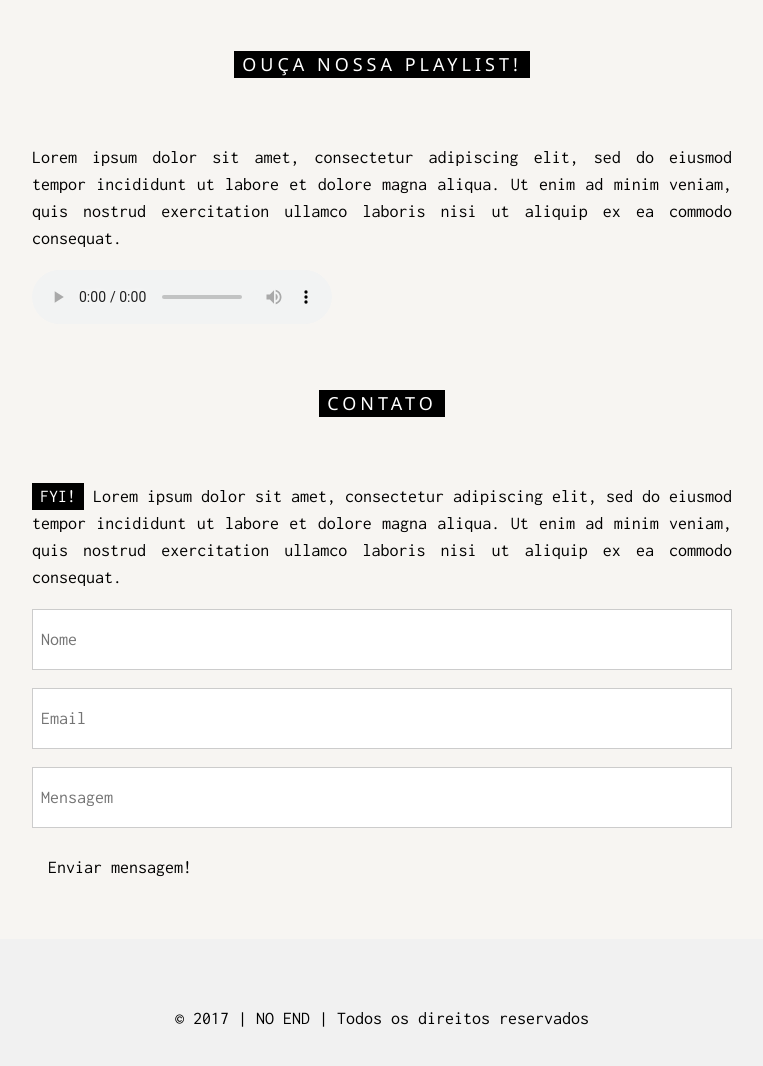
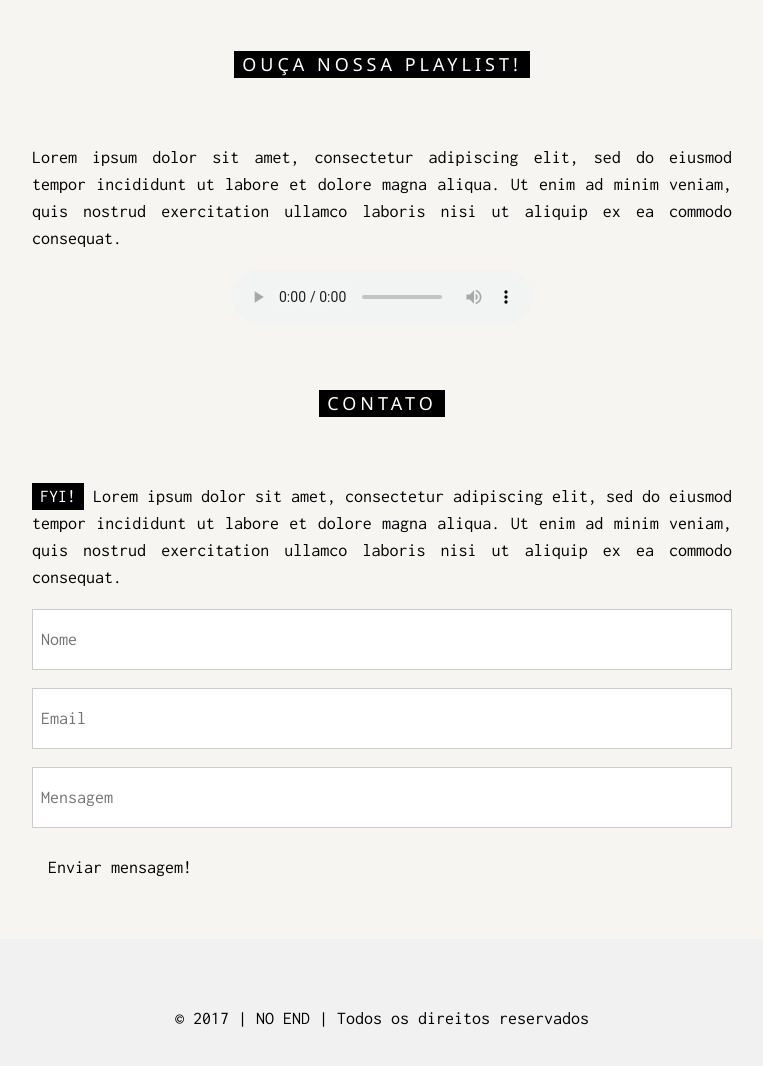
Before and after one commit to nayaragt/noend, a plain HTML site: page index.html in a window 1280 px wide. Shown: the part 1011-2077 px from the top of the page, without its empty margins (258-1021 px from the left). Drawn offline with nearby package versions, Linux system fonts and the light colour scheme.

Commit message:
new index 1

```diff
--- a/index.html
+++ b/index.html
@@ -78,12 +78,13 @@ body, html {
 
     <p class="w3-justify">Lorem ipsum dolor sit amet, consectetur adipiscing elit, sed do eiusmod tempor incididunt ut labore et dolore magna aliqua. Ut enim ad minim veniam, quis nostrud exercitation ullamco laboris nisi ut aliquip ex ea commodo consequat.</p>
 
-
-	<audio class="w3-center" controls>
+	<div align="center">
+	<audio controls>
 		<source src="audio/ACDC_-_Back_In_Black-sample.ogg" type="audio/ogg">
 		<!-- <source src="horse.mp3" type="audio/mpeg"> -->
 		Your browser does not support the audio element.
 	</audio>
+	</div>
 
   </div>
 </div>
```
